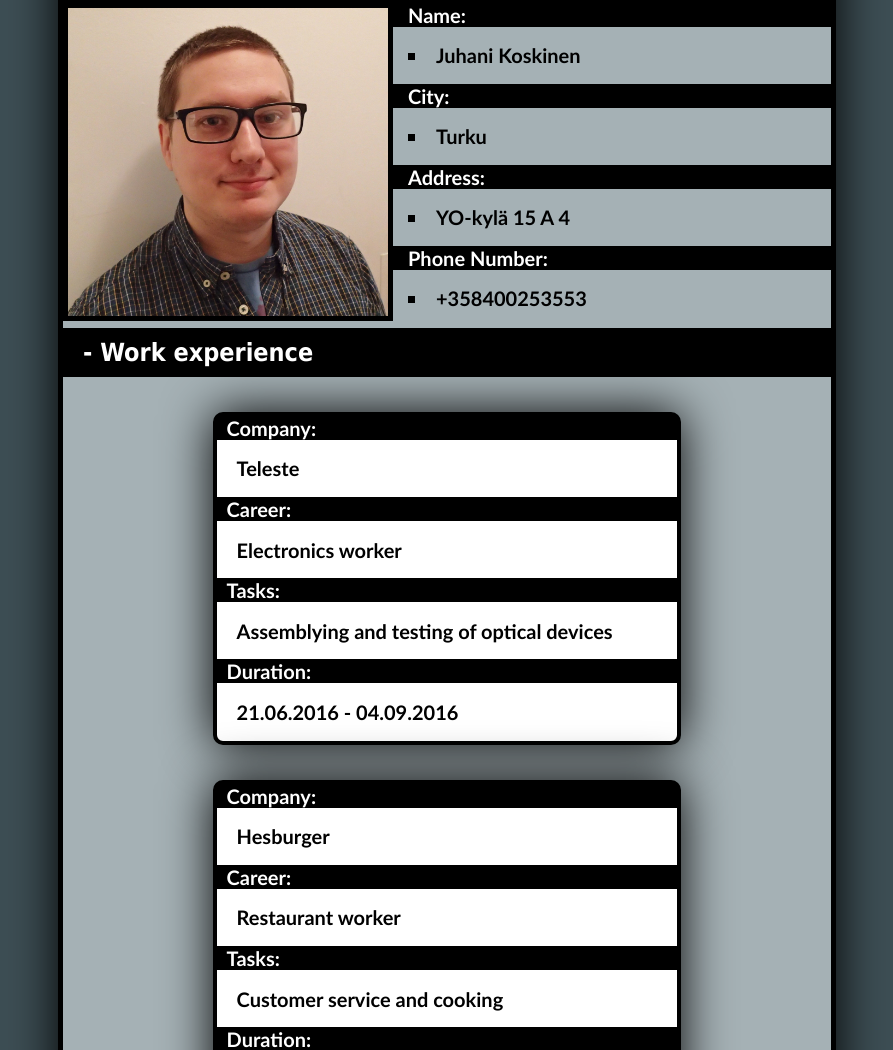
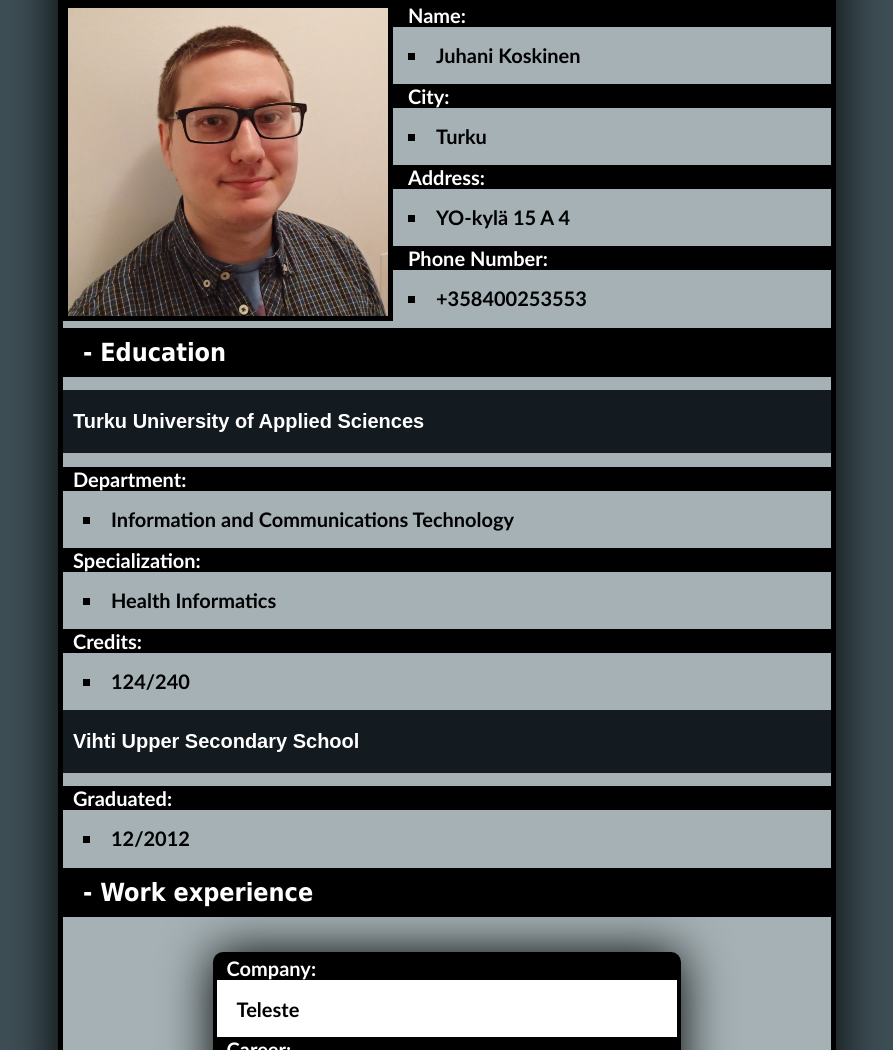
Before and after one commit to juhanikos/juhanikos.github.io, a plain HTML site: page index.html in a window 1280 px wide. Shown: the part 208-1258 px from the top of the page, without its empty margins (193-1086 px from the left). Drawn offline with nearby package versions, Linux system fonts and the light colour scheme.

Commit message:
Education

```diff
--- a/index.html
+++ b/index.html
@@ -20,6 +20,23 @@
 						<li>YO-kylä 15 A 4</li>
 					<div class="header">Phone Number: </div>
 						<li>+358400253553</li>
+					<br>
+					<br>
+					<div id="dropdown">
+						<a id="educationlink">- Education</a>
+					</div>
+					<div class="education">
+						<h1 class="divTitle">Turku University of Applied Sciences</h1>
+						<h1 class="header">Department: </h1>
+							<li>Information and Communications Technology</li>
+						<h1 class="header">Specialization: </h1>
+							<li>Health Informatics</li>
+						<h1 class="header">Credits: </h1>
+							<li>124/240</li>
+						<h1 class="divTitle">Vihti Upper Secondary School</h1>
+						<h1 class="header">Graduated: </h1>
+							<li>12/2012</li>
+					</div>
 					<br>
 					<br>
 					<div id="dropdown">
@@ -115,6 +132,18 @@
 			}
 	});
 
+	$("#educationlink").click(function() {
+			$(".education").slideToggle("slow");
+			if($(".education").height() > 0)
+			{
+				$("#educationlink").html("+ Education");
+			}
+			else
+			{
+				$("#educationlink").html("- Education");
+			}
+	});
+
 	});
 	</script>
 
```
